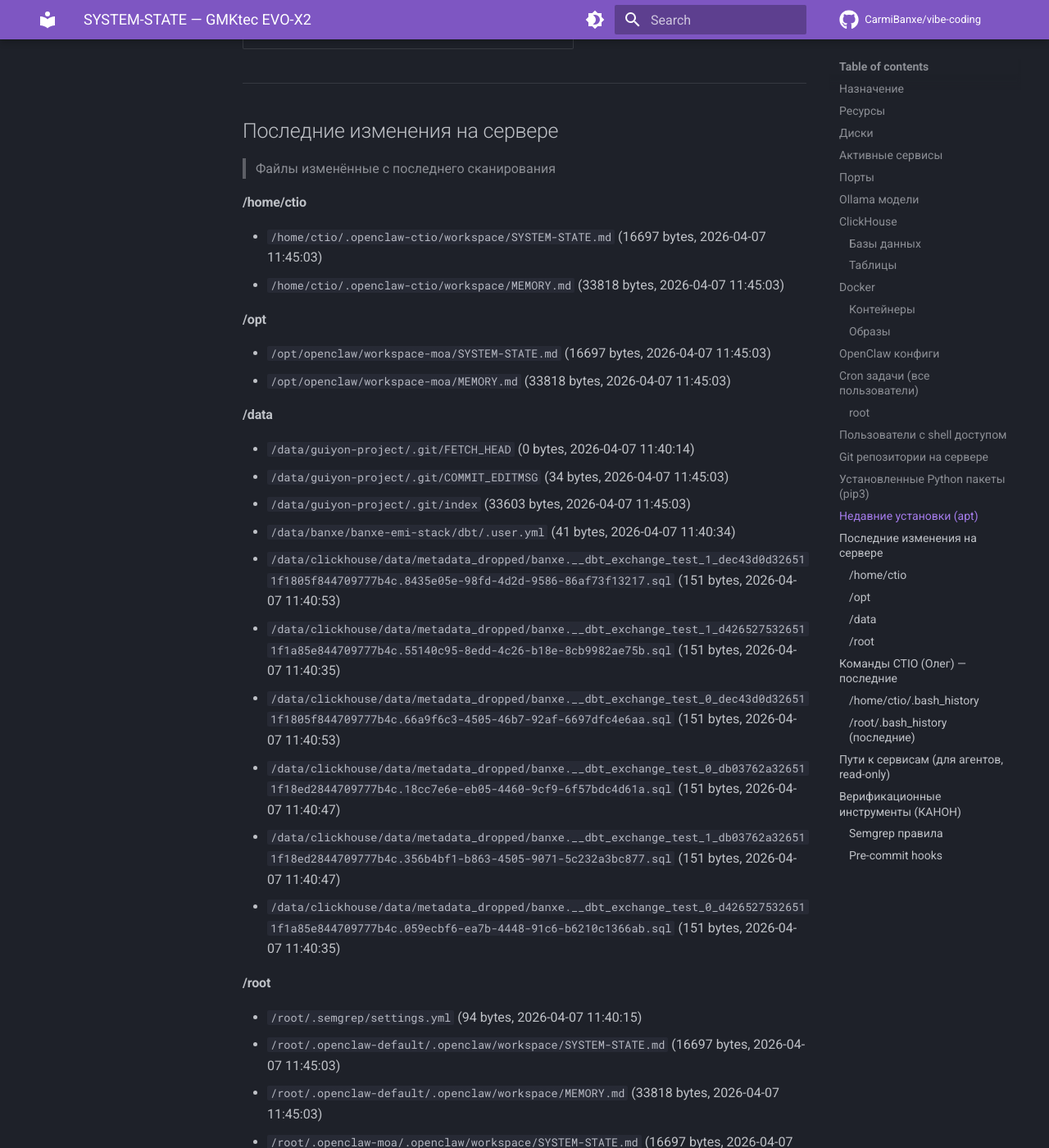
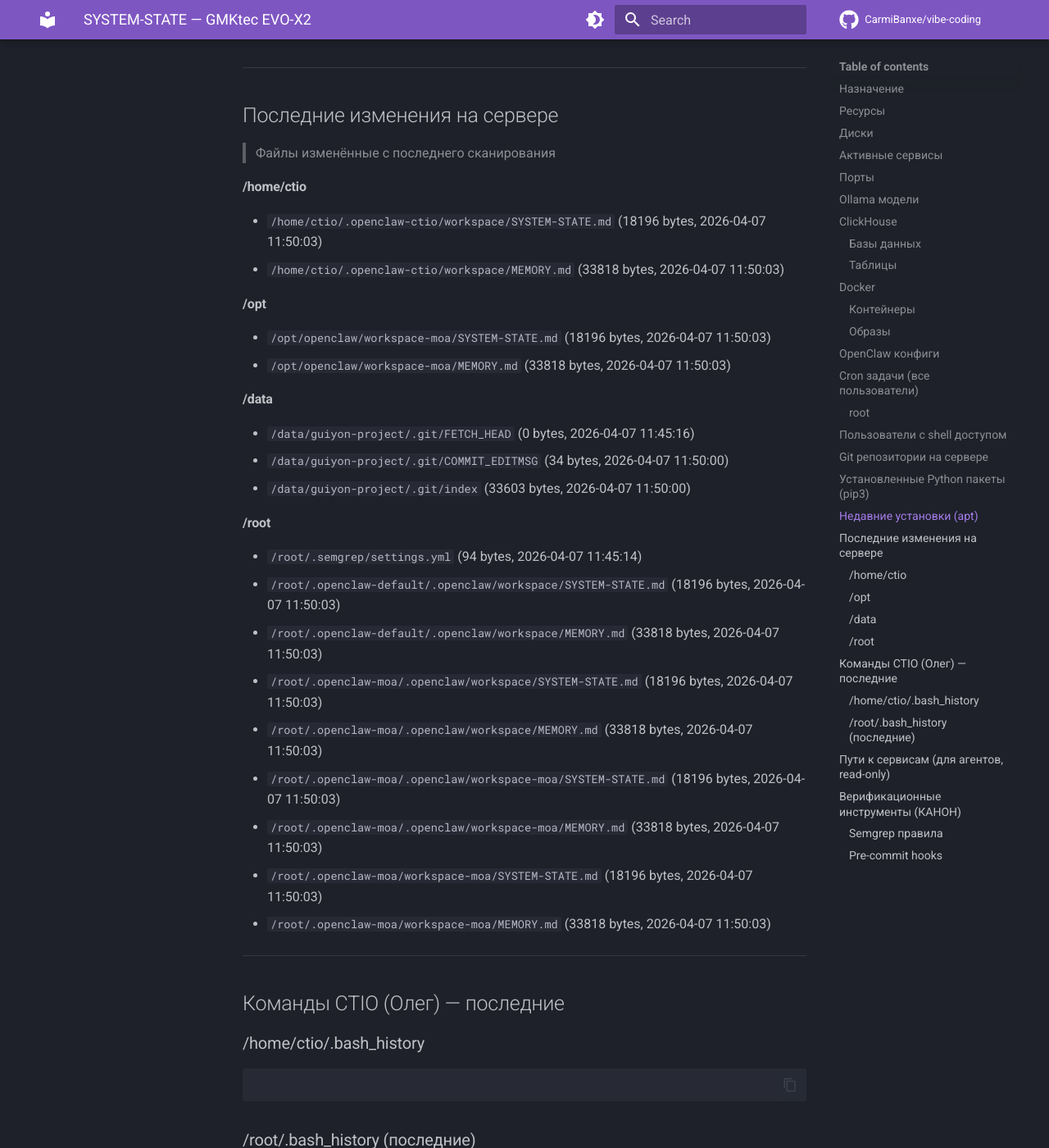
Before and after one commit to CarmiBanxe/vibe-coding, an MkDocs documentation site: the page built from docs/SYSTEM-STATE.md, in a window 1280 px wide and 1400 px high, scrolled down 13906 px. Shown: the whole window at 82% size. Built offline with MkDocs 1.6.1 and Material for MkDocs 9.7.7, drawn with Linux system fonts in a browser that asks for light colours; comment, search, counter and statistics services are not loaded; some of the changed text lies outside the part shown.

Commit message:
auto: SYSTEM-STATE v2 update (2026-04-07 11:50 CEST)

```diff
--- a/docs/SYSTEM-STATE.md
+++ b/docs/SYSTEM-STATE.md
@@ -1,6 +1,6 @@
 # SYSTEM-STATE — GMKtec EVO-X2
 > Автоматически обновляется каждые 5 минут
-> Последнее сканирование: 2026-04-07 11:45 CEST
+> Последнее сканирование: 2026-04-07 11:50 CEST
 > Источник: ctio-watcher.sh v2 (cron)
 
 ## Назначение
@@ -11,8 +11,8 @@
 ---
 
 ## Ресурсы
-- RAM: 11Gi / 30Gi (free: 1.3Gi)
-- Load: 2.91 2.78 2.58
+- RAM: 12Gi / 30Gi (free: 882Mi)
+- Load: 2.06 2.42 2.49
 - GPU VRAM used: 58.5 GB
 
 ## Диски
@@ -188,8 +187,8 @@
 | qwen3-banxe-v2:latest | 17.3 GB | 2026-04-03 |
 | qwen3-banxe:latest | 17.3 GB | 2026-04-02 |
 | qwen3:30b-a3b | 17.3 GB | 2026-04-02 |
+| huihui_ai/glm-4.7-flash-abliterated:latest | 17.5 GB | 2026-03-26 |
 | gurubot/gpt-oss-derestricted:20b | 14.7 GB | 2026-03-26 |
-| huihui_ai/glm-4.7-flash-abliterated:latest | 17.5 GB | 2026-03-26 |
 
 ## ClickHouse
 ### Базы данных
@@ -251,8 +250,8 @@
 | marble-src-marble-frontend:latest | 757MB |
 | marble-src-marble-backend:latest | 255MB |
 | andreysenov/firebase-tools:latest | 1.47GB |
+| jube.app:latest | 646MB |
 | <none>:<none> | 646MB |
-| jube.app:latest | 646MB |
 | mongo:8 | 950MB |
 | postgis/postgis:17-3.5 | 637MB |
 | postgres:17 | 453MB |
@@ -382,35 +381,28 @@
 
 
 #### /home/ctio
-- `/home/ctio/.openclaw-ctio/workspace/SYSTEM-STATE.md` (16697 bytes, 2026-04-07 11:45:03)
-- `/home/ctio/.openclaw-ctio/workspace/MEMORY.md` (33818 bytes, 2026-04-07 11:45:03)
+- `/home/ctio/.openclaw-ctio/workspace/SYSTEM-STATE.md` (18196 bytes, 2026-04-07 11:50:03)
+- `/home/ctio/.openclaw-ctio/workspace/MEMORY.md` (33818 bytes, 2026-04-07 11:50:03)
 
 #### /opt
-- `/opt/openclaw/workspace-moa/SYSTEM-STATE.md` (16697 bytes, 2026-04-07 11:45:03)
-- `/opt/openclaw/workspace-moa/MEMORY.md` (33818 bytes, 2026-04-07 11:45:03)
+- `/opt/openclaw/workspace-moa/SYSTEM-STATE.md` (18196 bytes, 2026-04-07 11:50:03)
+- `/opt/openclaw/workspace-moa/MEMORY.md` (33818 bytes, 2026-04-07 11:50:03)
 
 #### /data
-- `/data/guiyon-project/.git/FETCH_HEAD` (0 bytes, 2026-04-07 11:40:14)
-- `/data/guiyon-project/.git/COMMIT_EDITMSG` (34 bytes, 2026-04-07 11:45:03)
-- `/data/guiyon-project/.git/index` (33603 bytes, 2026-04-07 11:45:03)
-- `/data/banxe/banxe-emi-stack/dbt/.user.yml` (41 bytes, 2026-04-07 11:40:34)
-- `/data/clickhouse/data/metadata_dropped/banxe.__dbt_exchange_test_1_dec43d0d326511f1805f844709777b4c.8435e05e-98fd-4d2d-9586-86af73f13217.sql` (151 bytes, 2026-04-07 11:40:53)
-- `/data/clickhouse/data/metadata_dropped/banxe.__dbt_exchange_test_1_d4265275326511f1a85e844709777b4c.55140c95-8edd-4c26-b18e-8cb9982ae75b.sql` (151 bytes, 2026-04-07 11:40:35)
-- `/data/clickhouse/data/metadata_dropped/banxe.__dbt_exchange_test_0_dec43d0d326511f1805f844709777b4c.66a9f6c3-4505-46b7-92af-6697dfc4e6aa.sql` (151 bytes, 2026-04-07 11:40:53)
-- `/data/clickhouse/data/metadata_dropped/banxe.__dbt_exchange_test_0_db03762a326511f18ed2844709777b4c.18cc7e6e-eb05-4460-9cf9-6f57bdc4d61a.sql` (151 bytes, 2026-04-07 11:40:47)
-- `/data/clickhouse/data/metadata_dropped/banxe.__dbt_exchange_test_1_db03762a326511f18ed2844709777b4c.356b4bf1-b863-4505-9071-5c232a3bc877.sql` (151 bytes, 2026-04-07 11:40:47)
-- `/data/clickhouse/data/metadata_dropped/banxe.__dbt_exchange_test_0_d4265275326511f1a85e844709777b4c.059ecbf6-ea7b-4448-91c6-b6210c1366ab.sql` (151 bytes, 2026-04-07 11:40:35)
+- `/data/guiyon-project/.git/FETCH_HEAD` (0 bytes, 2026-04-07 11:45:16)
+- `/data/guiyon-project/.git/COMMIT_EDITMSG` (34 bytes, 2026-04-07 11:50:00)
+- `/data/guiyon-project/.git/index` (33603 bytes, 2026-04-07 11:50:00)
 
 #### /root
-- `/root/.semgrep/settings.yml` (94 bytes, 2026-04-07 11:40:15)
-- `/root/.openclaw-default/.openclaw/workspace/SYSTEM-STATE.md` (16697 bytes, 2026-04-07 11:45:03)
-- `/root/.openclaw-default/.openclaw/workspace/MEMORY.md` (33818 bytes, 2026-04-07 11:45:03)
-- `/root/.openclaw-moa/.openclaw/workspace/SYSTEM-STATE.md` (16697 bytes, 2026-04-07 11:45:03)
-- `/root/.openclaw-moa/.openclaw/workspace/MEMORY.md` (33818 bytes, 2026-04-07 11:45:03)
-- `/root/.openclaw-moa/.openclaw/workspace-moa/SYSTEM-STATE.md` (16697 bytes, 2026-04-07 11:45:03)
-- `/root/.openclaw-moa/.openclaw/workspace-moa/MEMORY.md` (33818 bytes, 2026-04-07 11:45:03)
-- `/root/.openclaw-moa/workspace-moa/SYSTEM-STATE.md` (16697 bytes, 2026-04-07 11:45:03)
-- `/root/.openclaw-moa/workspace-moa/MEMORY.md` (33818 bytes, 2026-04-07 11:45:03)
+- `/root/.semgrep/settings.yml` (94 bytes, 2026-04-07 11:45:14)
+- `/root/.openclaw-default/.openclaw/workspace/SYSTEM-STATE.md` (18196 bytes, 2026-04-07 11:50:03)
+- `/root/.openclaw-default/.openclaw/workspace/MEMORY.md` (33818 bytes, 2026-04-07 11:50:03)
+- `/root/.openclaw-moa/.openclaw/workspace/SYSTEM-STATE.md` (18196 bytes, 2026-04-07 11:50:03)
+- `/root/.openclaw-moa/.openclaw/workspace/MEMORY.md` (33818 bytes, 2026-04-07 11:50:03)
+- `/root/.openclaw-moa/.openclaw/workspace-moa/SYSTEM-STATE.md` (18196 bytes, 2026-04-07 11:50:03)
+- `/root/.openclaw-moa/.openclaw/workspace-moa/MEMORY.md` (33818 bytes, 2026-04-07 11:50:03)
+- `/root/.openclaw-moa/workspace-moa/SYSTEM-STATE.md` (18196 bytes, 2026-04-07 11:50:03)
+- `/root/.openclaw-moa/workspace-moa/MEMORY.md` (33818 bytes, 2026-04-07 11:50:03)
 
 ---
 
```
Also changed, not shown: other parts of docs/SYSTEM-STATE.md (+1 -2 lines).
